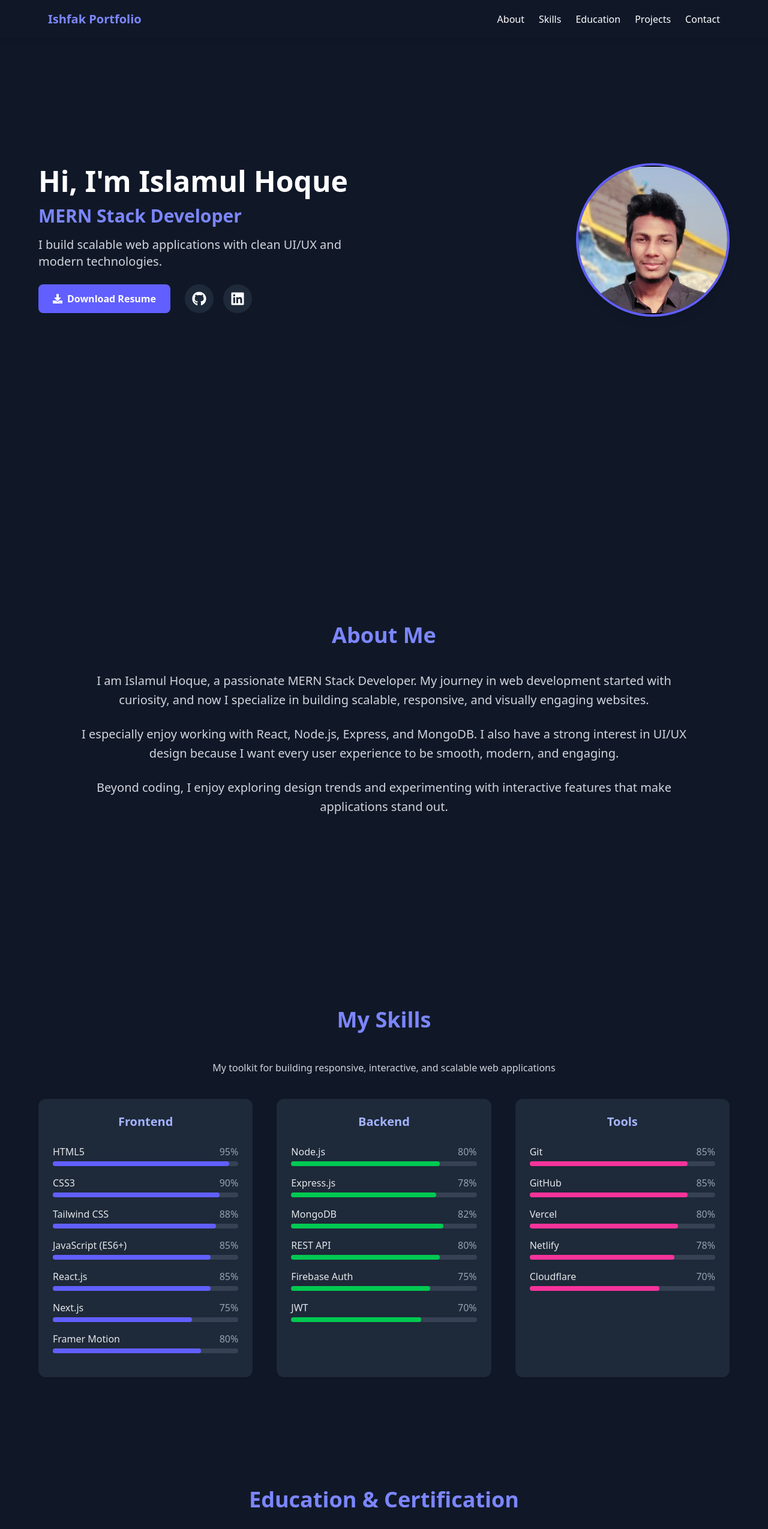
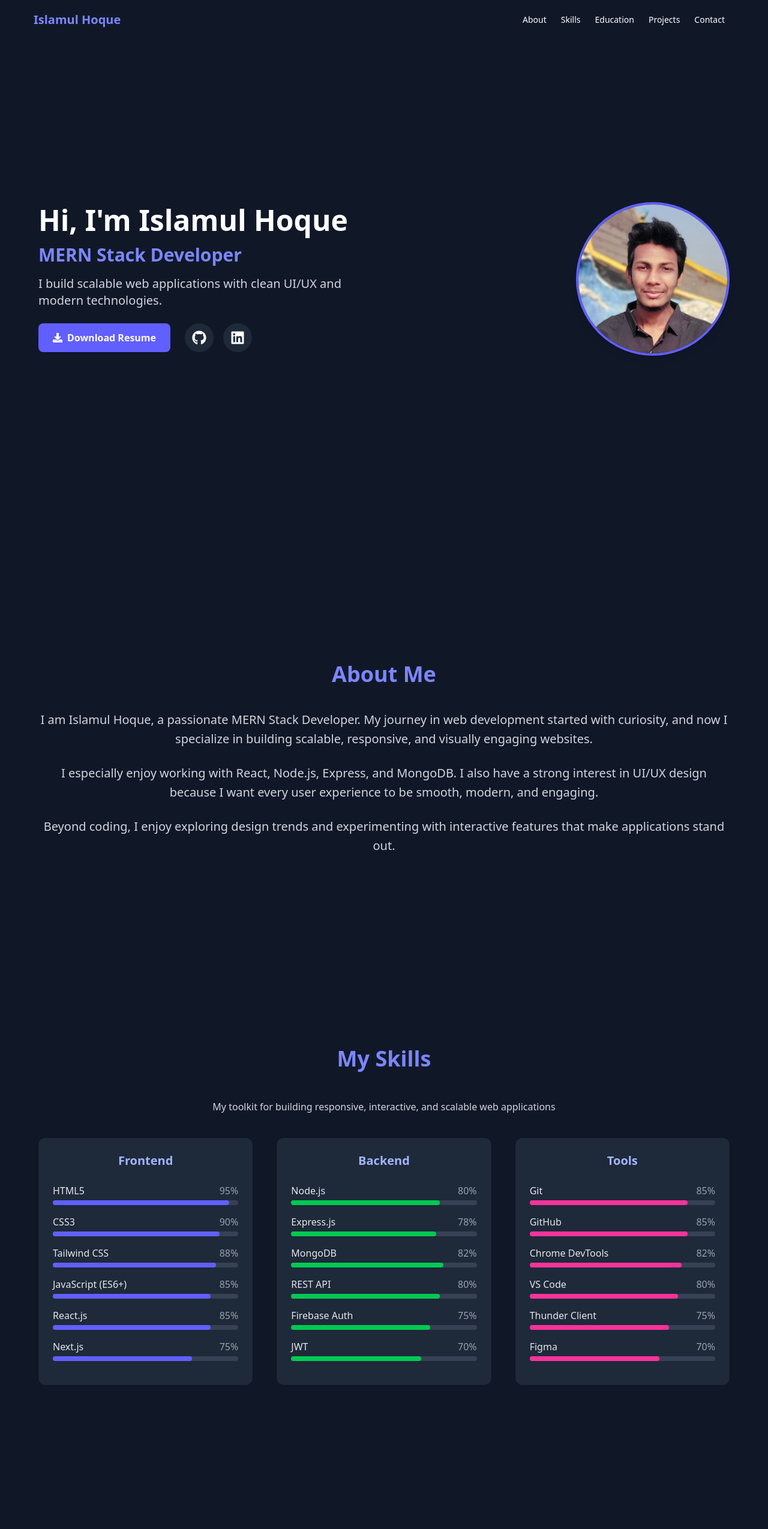
Before and after one commit to Islamul-Hoque/Portfolio, a React (Vite) app: page / in a window 1280 px wide. Shown: the top 2549 px of the page at 60% size. Built offline with nearby package versions, Linux system fonts and the light colour scheme.

Commit message:
release: finalize Ishfak.dev portfolio with polished UI, animations, and recruiter-ready sections

```diff
--- a/package.json
+++ b/package.json
@@ -15,6 +15,7 @@
     "gsap": "^3.13.0",
     "react": "^19.2.0",
     "react-dom": "^19.2.0",
+    "react-hot-toast": "^2.6.0",
     "react-icons": "^5.5.0",
     "react-router": "^7.10.1",
     "swiper": "^12.0.3",
--- a/src/App.jsx
+++ b/src/App.jsx
@@ -11,8 +11,8 @@ import Skills from './Components/Skills'
 function App() {
 
   return (
-    <>
-      <Navbar/>
+    <div className='max-w-7xl mx-auto'>
+      <div className='sticky top-0 z-5000'><Navbar/></div>
       <Hero/>
       <About/>
       <Skills/>
@@ -20,7 +20,7 @@ function App() {
       <Projects/>
       <Contact/>
       <Footer/>
-    </>
+    </div>
   )
 }
 
--- a/src/Components/About.jsx
+++ b/src/Components/About.jsx
@@ -17,7 +17,7 @@ const About = () => {
       id="about"
       className="bg-gray-900 text-white min-h-screen flex items-center px-8 md:px-16 py-20"
     >
-      <div className="max-w-5xl mx-auto text-center">
+      <div className=" mx-auto text-center">
         {/* Centered Title */}
         <motion.h2
           variants={textVariant}
--- a/src/Components/Contact.jsx
+++ b/src/Components/Contact.jsx
@@ -1,38 +1,43 @@
-import React from "react";
+import React, { useRef } from "react";
 import { motion } from "framer-motion";
 import {
   FaEnvelope,
   FaPhoneAlt,
   FaMapMarkerAlt,
-  FaReply,
   FaRegCommentDots,
 } from "react-icons/fa";
+import toast, { Toaster } from "react-hot-toast";
 
-const leftVariant = {
-  hidden: { opacity: 0, x: -80 },
+// Common bottom-to-top variant
+const bottomVariant = {
+  hidden: { opacity: 0, y: 80 },
   visible: {
     opacity: 1,
-    x: 0,
-    transition: { duration: 0.8, ease: "easeOut" },
-  },
-};
-
-const rightVariant = {
-  hidden: { opacity: 0, x: 80 },
-  visible: {
-    opacity: 1,
-    x: 0,
+    y: 0,
     transition: { duration: 0.8, ease: "easeOut" },
   },
 };
 
 const Contact = () => {
+  const formRef = useRef(null);
+
+  const handleSubmit = (e) => {
+    e.preventDefault();
+
+    toast.success("Message sent successfully!");
+
+    formRef.current.reset();
+  };
+
   return (
     <section
       id="contact"
       className="bg-gray-900 text-white min-h-screen px-8 md:px-16 py-20"
     >
-      <div className="max-w-6xl mx-auto">
+      <div className="mx-auto">
+        {/* Toast container */}
+        <Toaster position="top-center" reverseOrder={false} />
+
         {/* Heading */}
         <motion.h2
           initial={{ opacity: 0, y: -30 }}
@@ -52,7 +57,7 @@ const Contact = () => {
         <div className="grid md:grid-cols-2 gap-10">
           {/* Left: Contact Info */}
           <motion.div
-            variants={leftVariant}
+            variants={bottomVariant}
             initial="hidden"
             whileInView="visible"
             viewport={{ once: false, amount: 0.3 }}
@@ -109,7 +114,9 @@ const Contact = () => {
 
           {/* Right: Contact Form */}
           <motion.form
-            variants={rightVariant}
+            ref={formRef}
+            onSubmit={handleSubmit}
+            variants={bottomVariant}
             initial="hidden"
             whileInView="visible"
             viewport={{ once: false, amount: 0.3 }}
@@ -119,6 +126,7 @@ const Contact = () => {
               <label className="block text-gray-300 mb-2">Full Name</label>
               <input
                 type="text"
+                required
                 placeholder="Enter name"
                 className="w-full px-4 py-2 rounded bg-gray-700 text-white focus:outline-none focus:ring-2 focus:ring-indigo-400"
               />
@@ -127,6 +135,7 @@ const Contact = () => {
               <label className="block text-gray-300 mb-2">Email Address</label>
               <input
                 type="email"
+                required
                 placeholder="Enter email"
                 className="w-full px-4 py-2 rounded bg-gray-700 text-white focus:outline-none focus:ring-2 focus:ring-indigo-400"
               />
@@ -135,6 +144,7 @@ const Contact = () => {
               <label className="block text-gray-300 mb-2">Message</label>
               <textarea
                 rows="4"
+                required
                 placeholder="Enter message"
                 className="w-full px-4 py-2 rounded bg-gray-700 text-white focus:outline-none focus:ring-2 focus:ring-indigo-400"
               ></textarea>
--- a/src/Components/Education.jsx
+++ b/src/Components/Education.jsx
@@ -40,7 +40,7 @@ const Education = () => {
       id="education"
       className="bg-gray-900 text-white min-h-screen px-8 md:px-16 py-20"
     >
-      <div className="max-w-5xl mx-auto text-center">
+      <div className=" mx-auto text-center">
         {/* Section Heading */}
         <motion.h2
           variants={fadeUp}
--- a/src/Components/Footer.jsx
+++ b/src/Components/Footer.jsx
@@ -7,8 +7,8 @@ const Footer = () => {
   };
 
   return (
-    <footer className="bg-gray-900 text-gray-300 border-t border-gray-800 relative">
-      <div className="max-w-6xl mx-auto px-6 py-10 grid md:grid-cols-3 gap-8">
+    <footer className="bg-gray-900 text-gray-300 border-t border-gray-800 relative px-10">
+      <div className=" mx-auto px-6 py-10 grid md:grid-cols-3 gap-8">
         {/* Brand - Left */}
         <div className="text-center md:text-left">
           <h2 className="text-indigo-400 font-bold text-xl mb-3">
--- a/src/Components/Hero.jsx
+++ b/src/Components/Hero.jsx
@@ -15,7 +15,7 @@ const Hero = () => {
       id="hero"
       className="bg-gray-900 text-white min-h-screen flex items-center px-8 md:px-16"
     >
-      <div className="max-w-6xl mx-auto grid md:grid-cols-2 gap-12 items-center">
+      <div className="l mx-auto grid md:grid-cols-2 gap-12 items-center">
         {/* Right Side: Image (small devices up) */}
         <motion.div
           initial={{ opacity: 0, y: -60 }}
@@ -54,11 +54,9 @@ const Hero = () => {
           <div className="flex flex-col md:flex-row items-center gap-6 mt-6">
             {/* Resume Button */}
             <a
-              href="https://drive.google.com/file/d/1VFQ8OPB9Ht8ods-cUFKx3bBOihQ-4gvY/view?usp=drive_link"
-              //    href={require("../assets/IslamulHoque_Resume.pdf")}
+              href="https://drive.google.com/uc?export=download&id=1VFQ8OPB9Ht8ods-cUFKx3bBOihQ-4gvY"
               target="_blank"
               rel="noreferrer"
-              download
               className="flex items-center gap-2 bg-indigo-500 hover:bg-indigo-600 text-white px-6 py-3 rounded-lg font-semibold shadow transition duration-200"
             >
               <FaDownload /> Download Resume
--- a/src/Components/Navbar.jsx
+++ b/src/Components/Navbar.jsx
@@ -1,48 +1,90 @@
-import React, { useState } from "react";
+// import React, { useState } from "react";
+
+// const Navbar = () => {
+//   const [isOpen, setIsOpen] = useState(false);
+
+//   return (
+//     <nav className="fixed w-full bg-gray-900 text-white shadow-md z-50">
+//       <div className=" mx-auto px-4 flex justify-between items-center h-16">
+//         {/* Logo */}
+//         <div className="text-xl font-bold text-indigo-400">
+//           Islamul Hoque
+//         </div>
+
+//         {/* Desktop Menu */}
+//         <ul className="hidden md:flex gap-6 font-medium">
+//           <li><a href="#about" className="hover:text-indigo-400">About</a></li>
+//           <li><a href="#skills" className="hover:text-indigo-400">Skills</a></li>
+//           <li><a href="#education" className="hover:text-indigo-400">Education</a></li>
+//           <li><a href="#projects" className="hover:text-indigo-400">Projects</a></li>
+//           <li><a href="#contact" className="hover:text-indigo-400">Contact</a></li>
+//         </ul>
+
+//         {/* Mobile Menu Button */}
+//         <button
+//           className="md:hidden focus:outline-none"
+//           onClick={() => setIsOpen(!isOpen)}
+//         >
+//           {isOpen ? (
+//             <span className="text-2xl">✖</span>
+//           ) : (
+//             <span className="text-2xl">☰</span>
+//           )}
+//         </button>
+//       </div>
+
+//       {/* Mobile Dropdown */}
+//       {isOpen && (
+//         <ul className="md:hidden bg-gray-800 flex flex-col items-center gap-4 py-4">
+//           <li><a href="#about" onClick={() => setIsOpen(false)}>About</a></li>
+//           <li><a href="#skills" onClick={() => setIsOpen(false)}>Skills</a></li>
+//           <li><a href="#projects" onClick={() => setIsOpen(false)}>Projects</a></li>
+//           <li><a href="#contact" onClick={() => setIsOpen(false)}>Contact</a></li>
+//         </ul>
+//       )}
+//     </nav>
+//   );
+// };
+
+// export default Navbar;
+
+
+import React from 'react';
 
 const Navbar = () => {
-  const [isOpen, setIsOpen] = useState(false);
-
   return (
-    <nav className="fixed w-full bg-gray-900 text-white shadow-md z-50">
-      <div className="max-w-6xl mx-auto px-4 flex justify-between items-center h-16">
-        {/* Logo */}
-        <div className="text-xl font-bold text-indigo-400">
-          Ishfak Portfolio
-        </div>
-
-        {/* Desktop Menu */}
-        <ul className="hidden md:flex gap-6 font-medium">
-          <li><a href="#about" className="hover:text-indigo-400">About</a></li>
+    <div className="navbar bg-gray-900 text-white shadow-sm px-4 md:px-14">
+  <div className="navbar-start ">
+    <div className="dropdown">
+      <div tabIndex={0} role="button" className="btn btn-ghost lg:hidden">
+        <svg xmlns="http://www.w3.org/2000/svg" className="h-5 w-5" fill="none" viewBox="0 0 24 24" stroke="currentColor"> <path strokeLinecap="round" strokeLinejoin="round" strokeWidth="2" d="M4 6h16M4 12h8m-8 6h16" /> </svg>
+      </div>
+      <ul
+        tabIndex="-1"
+        className="menu menu-sm dropdown-content bg-gray-900 rounded-box z-1 mt-3 w-52 p-2 shadow">
+        <li><a href="#about" className="hover:text-indigo-400">About</a></li>
           <li><a href="#skills" className="hover:text-indigo-400">Skills</a></li>
           <li><a href="#education" className="hover:text-indigo-400">Education</a></li>
           <li><a href="#projects" className="hover:text-indigo-400">Projects</a></li>
           <li><a href="#contact" className="hover:text-indigo-400">Contact</a></li>
-        </ul>
 
-        {/* Mobile Menu Button */}
-        <button
-          className="md:hidden focus:outline-none"
-          onClick={() => setIsOpen(!isOpen)}
-        >
-          {isOpen ? (
-            <span className="text-2xl">✖</span>
-          ) : (
-            <span className="text-2xl">☰</span>
-          )}
-        </button>
-      </div>
+      </ul>
+    </div>
+    <a className="text-xl font-bold text-indigo-400">Islamul Hoque</a>
+  </div>
+  <div className="navbar-end hidden lg:flex ">
+    <ul className="menu menu-horizontal px-1">
 
-      {/* Mobile Dropdown */}
-      {isOpen && (
-        <ul className="md:hidden bg-gray-800 flex flex-col items-center gap-4 py-4">
-          <li><a href="#about" onClick={() => setIsOpen(false)}>About</a></li>
-          <li><a href="#skills" onClick={() => setIsOpen(false)}>Skills</a></li>
-          <li><a href="#projects" onClick={() => setIsOpen(false)}>Projects</a></li>
-          <li><a href="#contact" onClick={() => setIsOpen(false)}>Contact</a></li>
-        </ul>
-      )}
-    </nav>
+            <li><a href="#about" className="hover:text-indigo-400">About</a></li>
+          <li><a href="#skills" className="hover:text-indigo-400">Skills</a></li>
+          <li><a href="#education" className="hover:text-indigo-400">Education</a></li>
+          <li><a href="#projects" className="hover:text-indigo-400">Projects</a></li>
+          <li><a href="#contact" className="hover:text-indigo-400">Contact</a></li>
+
+    </ul>
+  </div>
+
+</div>
   );
 };
 
--- a/src/Components/Projects.jsx
+++ b/src/Components/Projects.jsx
@@ -47,7 +47,7 @@ const Projects = () => {
       id="projects"
       className="bg-gray-900 text-white min-h-screen px-8 md:px-16 py-20"
     >
-      <div className="max-w-6xl mx-auto text-center">
+      <div className=" mx-auto text-center">
         {/* Heading */}
         <motion.h2
           initial={{ opacity: 0, y: -30 }}
--- a/src/Components/Skills.jsx
+++ b/src/Components/Skills.jsx
@@ -12,7 +12,7 @@ const skillsData = [
       { name: "JavaScript (ES6+)", percent: 85 },
       { name: "React.js", percent: 85 },
       { name: "Next.js", percent: 75 },
-      { name: "Framer Motion", percent: 80 },
+      // { name: "Framer Motion", percent: 80 },
     ],
   },
   {
@@ -33,9 +33,10 @@ const skillsData = [
     skills: [
       { name: "Git", percent: 85 },
       { name: "GitHub", percent: 85 },
-      { name: "Vercel", percent: 80 },
-      { name: "Netlify", percent: 78 },
-      { name: "Cloudflare", percent: 70 },
+      { name: "Chrome DevTools", percent: 82 },
+      { name: "VS Code", percent: 80 },
+      { name: "Thunder Client", percent: 75 },
+      { name: "Figma", percent: 70 },
     ],
   },
 ];
@@ -55,7 +56,7 @@ const Skills = () => {
       id="skills"
       className="bg-gray-900 text-white min-h-screen px-8 md:px-16 py-20"
     >
-      <div className="max-w-6xl mx-auto text-center">
+      <div className=" mx-auto text-center">
         {/* Section Heading */}
         <motion.h2
           variants={fadeUp}
--- a/src/index.css
+++ b/src/index.css
@@ -1,2 +1,6 @@
 @import "tailwindcss";
 @plugin "daisyui";
+
+
+/* * { border: 1px solid red; }
+body { border: 2px dashed blue; } */
```
Also changed, not shown: src/assets/profile.jpeg, 1 other file (tests, documents, lock files or other folders).
